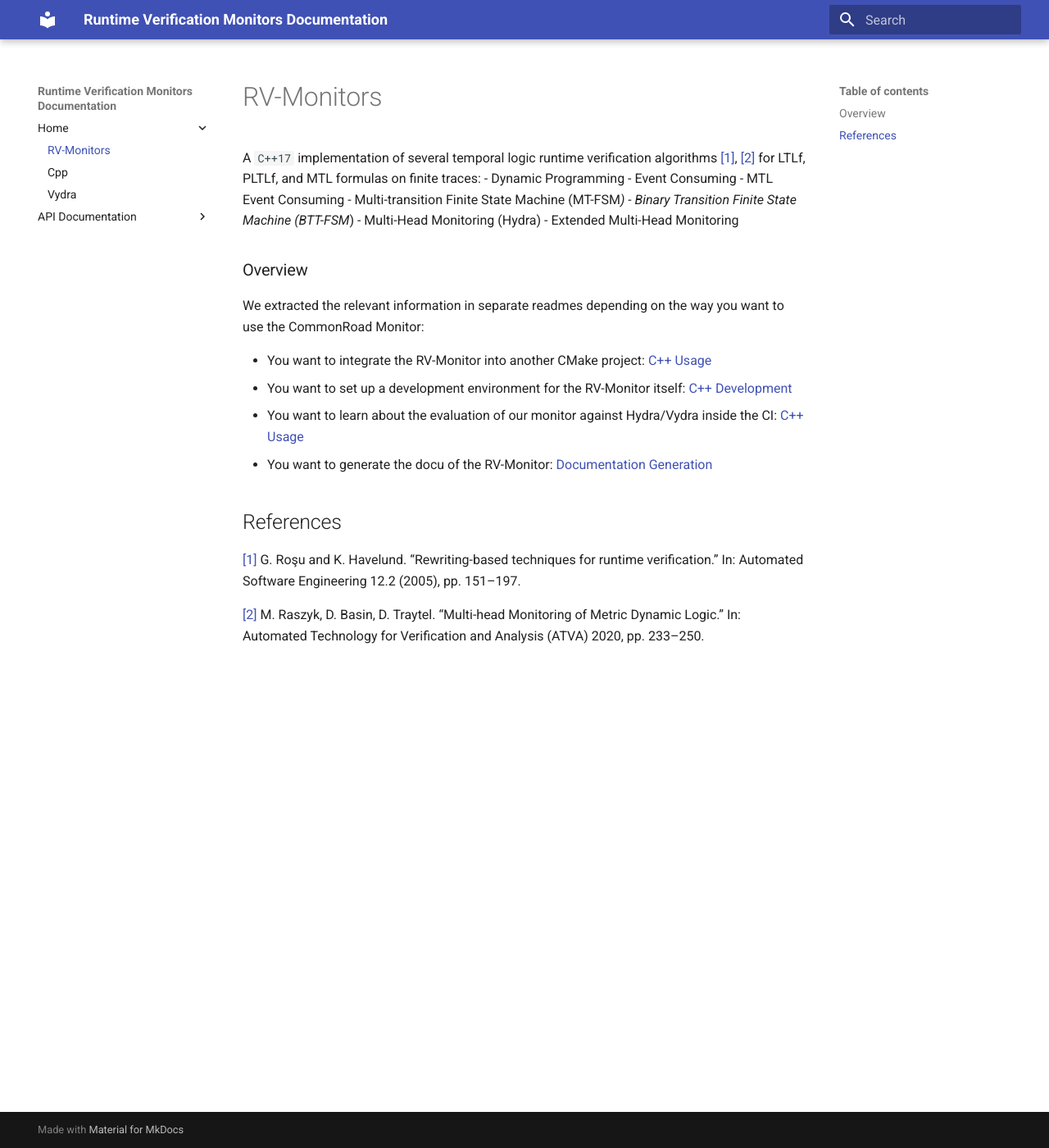
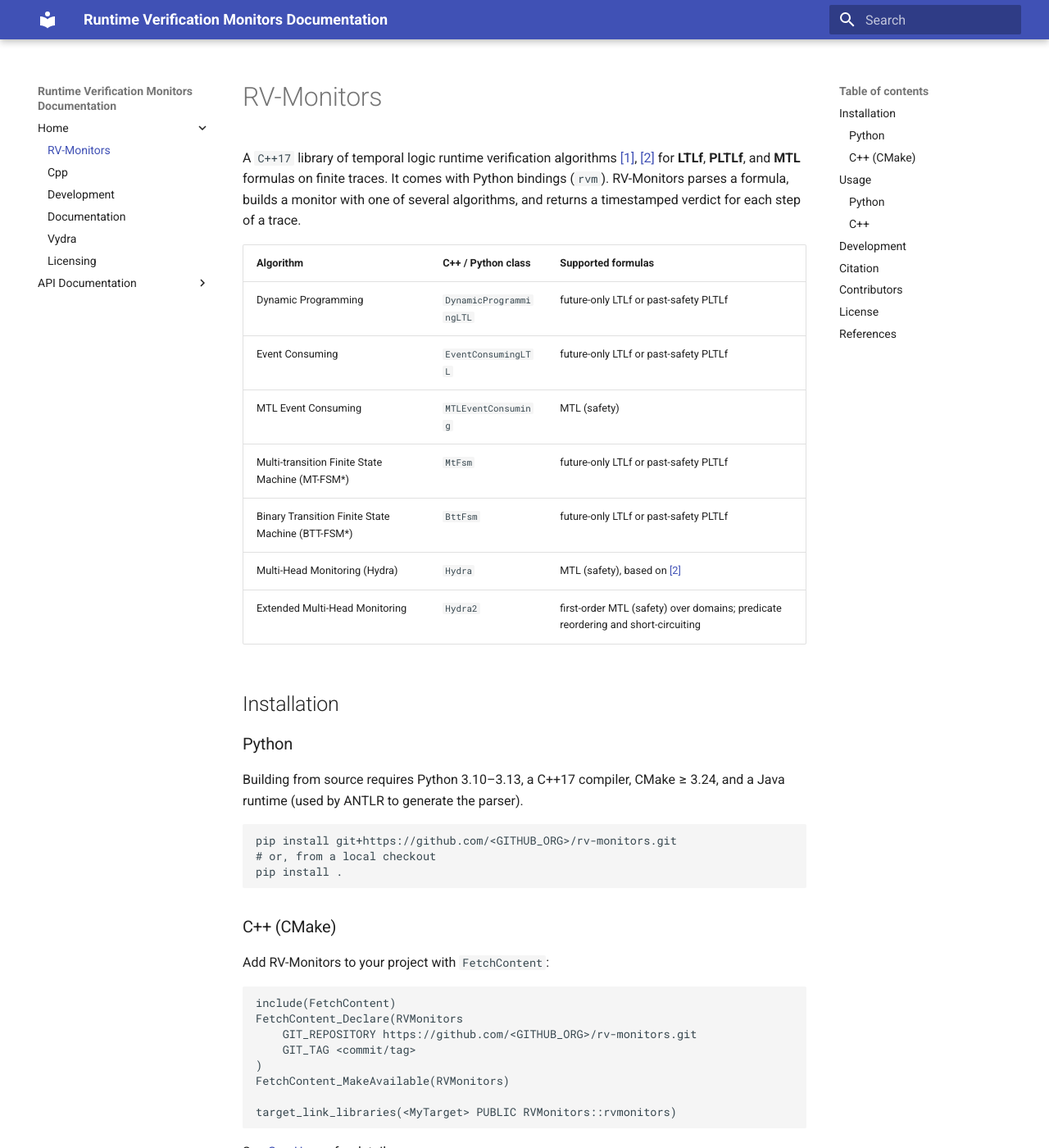
Before and after one commit to CommonRoad/rv-monitors, an MkDocs documentation site: the page built from docs/index.md, in a window 1280 px wide and 1400 px high. Shown: the whole window at 82% size. Built offline with MkDocs 1.6.1 and Material for MkDocs 9.7.7, drawn with Linux system fonts in a browser that asks for light colours; some of the changed text lies outside the part shown.

Commit message:
Rewrite the documentation for a public audience
Add installation and usage examples for Python and C++, a supported-formula
table, development and documentation guides, a changelog, citation metadata,
and contribution guidelines. Replace links to internal repositories and fix
the CMake target name (RVMonitors::rvmonitors).

````diff
--- a/docs/index.md
+++ b/docs/index.md
@@ -1,23 +1,117 @@
 # RV-Monitors
-A `C++17` implementation of several temporal logic runtime verification algorithms [[1]](#1), [[2]](#2) for LTLf, PLTLf, and MTL formulas on finite traces:
-- Dynamic Programming
-- Event Consuming
-- MTL Event Consuming
-- Multi-transition Finite State Machine (MT-FSM*)
-- Binary Transition Finite State Machine (BTT-FSM*)
-- Multi-Head Monitoring (Hydra)
-- Extended Multi-Head Monitoring
 
-### Overview
-We extracted the relevant information in separate readmes depending on the way you want to use the CommonRoad Monitor:
+A `C++17` library of temporal logic runtime verification algorithms [[1]](#1), [[2]](#2) for **LTLf**, **PLTLf**, and **MTL** formulas on finite traces.
+It comes with Python bindings (`rvm`).
+RV-Monitors parses a formula, builds a monitor with one of several algorithms, and returns a timestamped verdict for each step of a trace.
 
-- You want to integrate the RV-Monitor into another CMake project: [C++ Usage](./docs/cpp.md)
-- You want to set up a development environment for the RV-Monitor itself: [C++ Development](https://gitlab.lrz.de/cps/commonroad/environment-model/-/blob/develop/docs/cpp_dev.md?ref_type=heads)
-- You want to learn about the evaluation of our monitor against Hydra/Vydra inside the CI: [C++ Usage](./docs/vydra.md)
-- You want to generate the docu of the RV-Monitor: [Documentation Generation](https://gitlab.lrz.de/cps/commonroad/environment-model/-/blob/develop/docs/doc.md?ref_type=heads)
+| Algorithm | C++ / Python class | Supported formulas |
+|-----------|--------------------|-------|
+| Dynamic Programming | `DynamicProgrammingLTL` | future-only LTLf or past-safety PLTLf |
+| Event Consuming | `EventConsumingLTL` | future-only LTLf or past-safety PLTLf |
+| MTL Event Consuming | `MTLEventConsuming` | MTL (safety) |
+| Multi-transition Finite State Machine (MT-FSM*) | `MtFsm` | future-only LTLf or past-safety PLTLf |
+| Binary Transition Finite State Machine (BTT-FSM*) | `BttFsm` | future-only LTLf or past-safety PLTLf |
+| Multi-Head Monitoring (Hydra) | `Hydra` | MTL (safety), based on [[2]](#2) |
+| Extended Multi-Head Monitoring | `Hydra2` | first-order MTL (safety) over domains; predicate reordering and short-circuiting |
 
+## Installation
+
+### Python
+
+Building from source requires Python 3.10–3.13, a C++17 compiler, CMake ≥ 3.24, and a Java runtime (used by ANTLR to generate the parser).
+
+```bash
+pip install git+https://github.com/<GITHUB_ORG>/rv-monitors.git
+# or, from a local checkout
+pip install .
+```
+
+### C++ (CMake)
+
+Add RV-Monitors to your project with `FetchContent`:
+
+```cmake
+include(FetchContent)
+FetchContent_Declare(RVMonitors
+    GIT_REPOSITORY https://github.com/<GITHUB_ORG>/rv-monitors.git
+    GIT_TAG <commit/tag>
+)
+FetchContent_MakeAvailable(RVMonitors)
+
+target_link_libraries(<MyTarget> PUBLIC RVMonitors::rvmonitors)
+```
+
+See [C++ Usage](cpp.md) for details.
+
+## Usage
+
+### Python
+
+```python
+import rvm
+
+formula = rvm.Parser.parse("G((a) S[1, inf] (b))", "phi")
+
+# atomic propositions, the propositions that hold at each step, and the time stamps
+trace = rvm.create_trace({"a", "b"}, [["b"], ["a"], ["a", "b"], []], [0, 1, 2, 3])
+
+monitor = rvm.Hydra2([formula])
+verdicts = monitor.evaluate(trace)["phi"]  # one rvm.Verdict per step
+for verdict in verdicts:
+    print(verdict.time_stamp, verdict.value)
+```
+
+### C++
+
+```cpp
+#include <monitors/parser/parser.h>
+#include <monitors/rv_algorithms/hydra_2/hydra.h>
+#include <monitors/utils/utils.h>
+
+Formula formula = Parser::parse("G((a) S[1, inf] (b))", "phi");
+auto trace = Utils::createTrace({"a", "b"}, {{"b"}, {"a"}, {"a", "b"}, {}}, {0, 1, 2, 3});
+
+Hydra2 monitor({formula});
+auto verdicts = monitor.evaluate(trace).at("phi");
+```
+
+## Development
+
+```bash
+cmake -B build -S .
+cmake --build build
+ctest --test-dir build
+```
+
+```bash
+pip install -e ".[dev,test]"
+pytest tests/python/bindings
+```
+
+For the full development setup (pre-commit, formatting, static analysis), see [Development](development.md) and [CONTRIBUTING.md](https://github.com/<GITHUB_ORG>/rv-monitors/blob/develop/CONTRIBUTING.md).
+Other docs:
+
+- [Evaluation against Hydra/Vydra](vydra.md)
+- [Generating the documentation](documentation.md)
+- [Changelog](https://github.com/<GITHUB_ORG>/rv-monitors/blob/develop/CHANGELOG.md)
+
+## Citation
+
+If you use RV-Monitors in your research, please cite it as described in [`CITATION.cff`](https://github.com/<GITHUB_ORG>/rv-monitors/blob/develop/CITATION.cff).
+
+## Contributors
+
+RV-Monitors is developed by Sebastian Maierhofer.
+We thank the following people for their contributions:
+Florian Lercher, Tobias Markus, Valentin Merle, and Yannick Ballnath.
+
+## License
+
+RV-Monitors is released under the [BSD 3-Clause License](https://github.com/<GITHUB_ORG>/rv-monitors/blob/develop/LICENSE).
+For the licenses of third-party components, see [`THIRD_PARTY_NOTICES.md`](https://github.com/<GITHUB_ORG>/rv-monitors/blob/develop/THIRD_PARTY_NOTICES.md) and [Licensing](licensing.md).
 
 ## References
+
 <a id="1">[1]</a>
 G. Roşu and K. Havelund. “Rewriting-based techniques for runtime verification.”
 In: Automated Software Engineering 12.2 (2005), pp. 151–197.
--- a/mkdocs.yml
+++ b/mkdocs.yml
@@ -24,7 +24,10 @@ nav:
   - Home:
       - "index.md"
       - "cpp.md"
+      - "development.md"
+      - "documentation.md"
       - "vydra.md"
+      - "licensing.md"
 
   - API Documentation:
       - "Links": "rv-monitors/links.md"
````
Also changed, not shown: CHANGELOG.md (added, +31 -0 lines), CONTRIBUTING.md (added, +33 -0 lines), README.md (+108 -14 lines), docs/cpp.md (+2 -2 lines), docs/development.md (added, +53 -0 lines), docs/documentation.md (added, +19 -0 lines), 1 other file.
